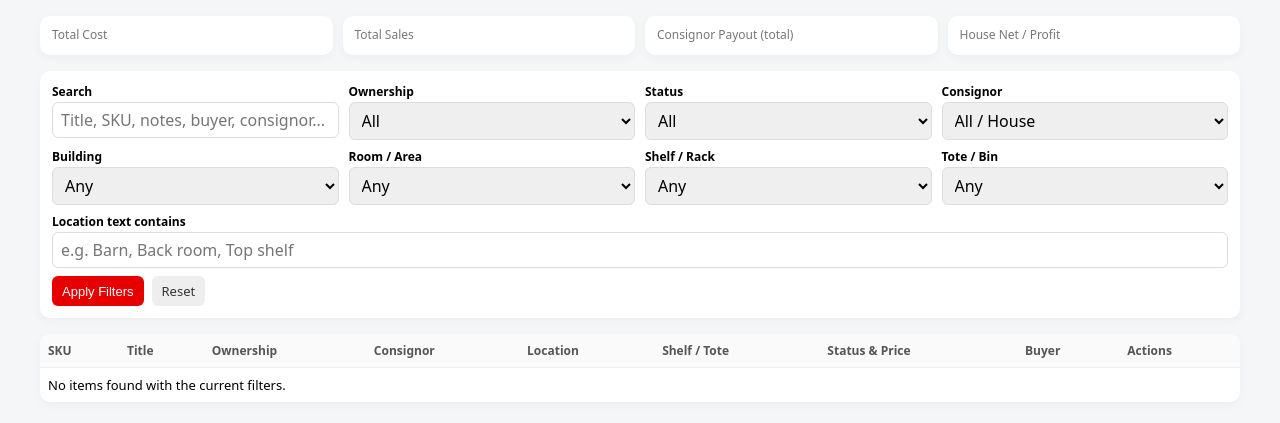
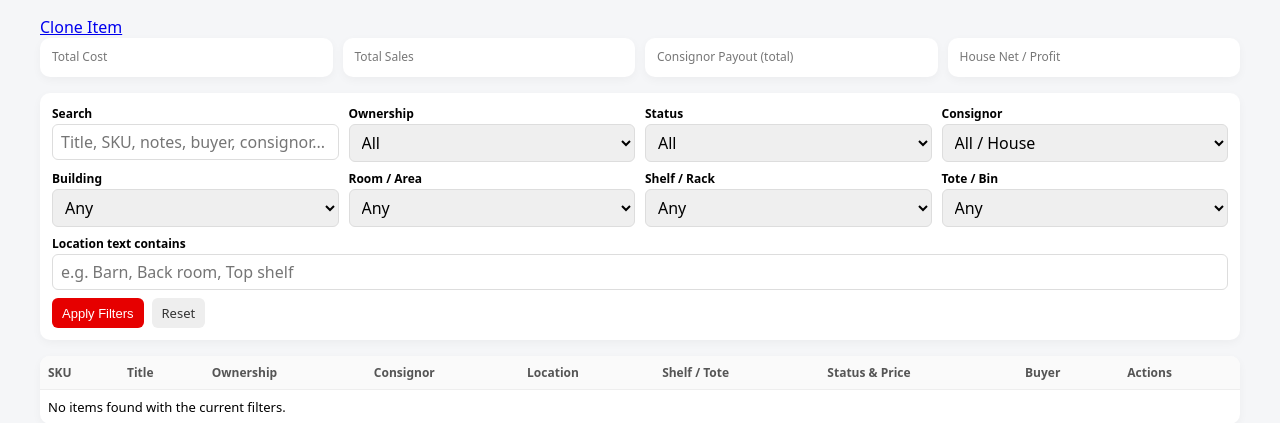
Before and after one commit to kernjason4460-cyber/flashbidz_consignment_app, a Python web app: template flashbidz_consignment_app/templates/items.html in a window 1280 px wide. Shown: the part 129-552 px from the top of the page. Run offline with Jinja, Linux system fonts and the light colour scheme; the template is opened without the code that fills it, so the values that code supplies are empty.

Commit message:
Update items.html

```diff
--- a/flashbidz_consignment_app/templates/items.html
+++ b/flashbidz_consignment_app/templates/items.html
@@ -197,7 +197,7 @@
       <h1>Items</h1>
       <a href="/items/new" class="btn-primary">+ New Item</a>
     </div>
-
+<a class="btn-light" href="/items/{{ item.id }}/clone">Clone Item</a>
     <!-- Summary -->
     <div class="summary-row">
       <div class="summary-card">
```
